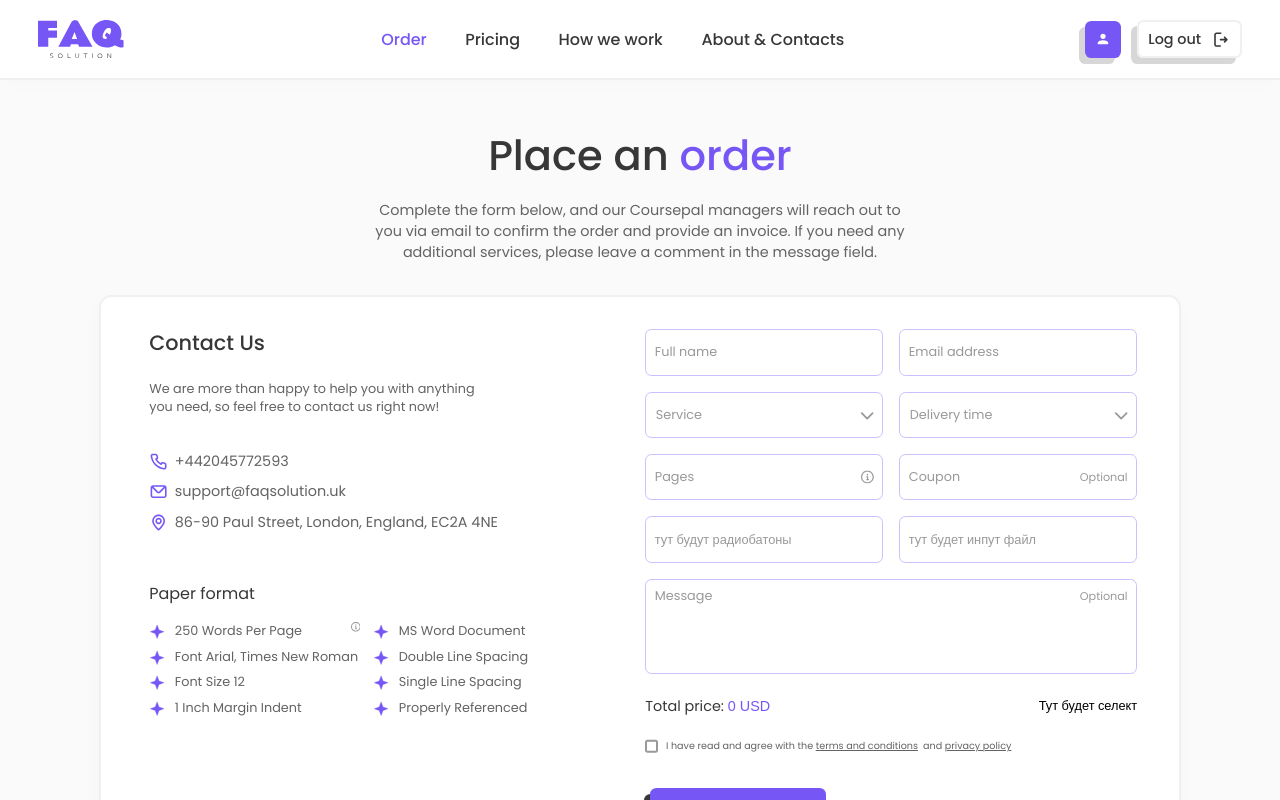
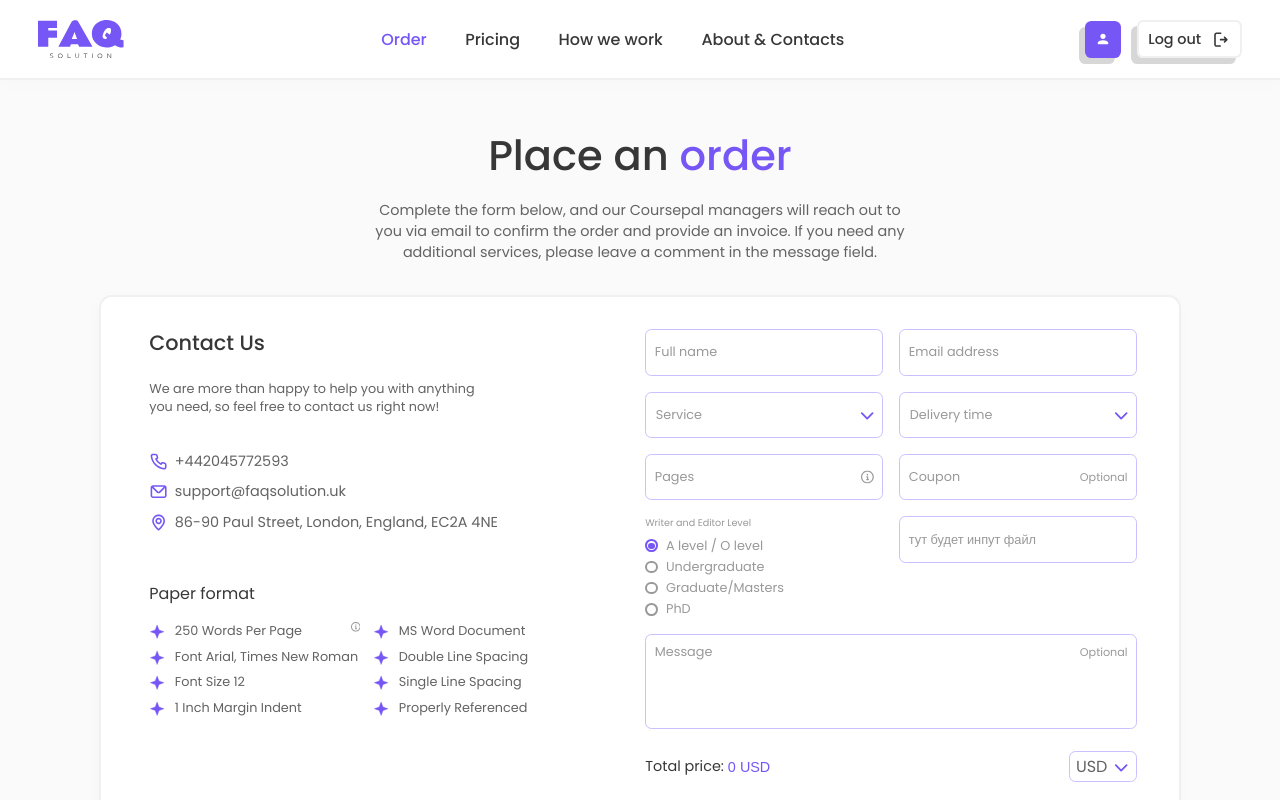
Before and after one commit to deniskeller/faq, a Next.js app: page /order in a window 1280 px wide. Shown: the top 800 px of the page. Built offline with nearby package versions, Linux system fonts and the light colour scheme; a web font is replaced by a local one.

Commit message:
baseradiobutton

```diff
--- /dev/null
+++ b/src/components/base/BaseRadioButton/BaseRadioButton.module.scss
@@ -0,0 +1,63 @@
+.BaseRadioButton {
+  position: relative;
+  user-select: none;
+  display: flex;
+  flex-direction: row;
+  align-items: center;
+
+  &_Input {
+    position: absolute;
+    visibility: hidden;
+    font-size: 0;
+    width: 0;
+    height: 0;
+    padding: 0;
+    border: 0;
+    outline: 0;
+  }
+
+  &_Check {
+    cursor: pointer;
+    display: flex;
+    justify-content: center;
+    align-items: center;
+    position: relative;
+    box-sizing: border-box;
+    width: em(16px);
+    height: em(16px);
+    border-radius: 50%;
+    border: 2px solid #999;
+    transition: border-color 0.3s ease;
+    .Tick {
+      transform: scale(0);
+      transition: transform 0.3s ease;
+    }
+
+    &:hover {
+      border-color: rgb(118, 86, 245);
+    }
+  }
+
+  &_Label {
+    margin-left: em(10px);
+    p {
+      font-family: 'Poppins', sans-serif;
+      font-size: em(16px);
+      font-weight: 400;
+      color: #999;
+    }
+  }
+
+  &__Active {
+    .BaseRadioButton_Check {
+      border-color: rgb(118, 86, 245);
+      .Tick {
+        width: em(8px);
+        height: em(8px);
+        border-radius: 50%;
+        background: rgb(118, 86, 245);
+        transform: scale(1);
+      }
+    }
+  }
+}
--- /dev/null
+++ b/src/components/base/BaseRadioButton/BaseRadioButton.tsx
@@ -0,0 +1,48 @@
+import React, { ReactNode } from 'react';
+import s from './BaseRadioButton.module.scss';
+
+interface Props {
+  id?: string;
+  className?: string;
+  name?: string;
+  isActive: boolean;
+  children?: ReactNode;
+  onClick: () => void;
+}
+
+const BaseRadioButton: React.FC<Props> = ({
+  children,
+  id = '',
+  name = '',
+  className,
+  isActive,
+  onClick,
+}) => {
+  return (
+    <div
+      className={`${s.BaseRadioButton} ${
+        isActive ? s.BaseRadioButton__Active : ''
+      } ${className}`}
+    >
+      <input
+        id={id}
+        checked={isActive}
+        name={name}
+        type="radio"
+        className={s.BaseRadioButton_Input}
+        readOnly
+      />
+      <div className={s.BaseRadioButton_Check} onClick={onClick}>
+        <div className={s.Tick}></div>
+      </div>
+
+      {children ? (
+        <div className={s.BaseRadioButton_Label}>
+          <p>{children}</p>
+        </div>
+      ) : null}
+    </div>
+  );
+};
+
+export default BaseRadioButton;
--- a/src/components/base/BaseSelect/BaseSelect.module.scss
+++ b/src/components/base/BaseSelect/BaseSelect.module.scss
@@ -54,6 +54,9 @@
     height: em(24px);
     transition: all $speed ease;
     transform: translate(0, -50%) rotate(180deg);
+    path {
+      stroke: rgb(118, 86, 245);
+    }
   }
 
   .NotEmpty {
@@ -201,3 +204,14 @@
     height: em(14px);
   }
 }
+
+.Select_currency {
+  .SelectHeader {
+    height: em(38px);
+    padding: em(4px) em(36px) em(4px) em(8px);
+    p {
+      font-size: em(20px);
+      color: rgb(99, 99, 99);
+    }
+  }
+}
--- a/src/components/base/BaseSelect/BaseSelect.tsx
+++ b/src/components/base/BaseSelect/BaseSelect.tsx
@@ -86,7 +86,7 @@ const BaseSelect: React.FC<Props> = ({
 
   return (
     <div
-      className={`${s.SelectContainer} ${className}`}
+      className={`${s.SelectContainer} ${s['Select_' + type]} ${className}`}
       ref={selectContainerRef}
     >
       <div
--- a/src/components/base/index.ts
+++ b/src/components/base/index.ts
@@ -9,3 +9,4 @@ export { default as BaseTextarea } from "./BaseTextarea/BaseTextarea";
 export { default as BaseCheckbox } from "./BaseCheckbox/BaseCheckbox";
 export { default as BaseInputPhone } from "./BaseInputPhone/BaseInputPhone";
 export { default as BaseSelect } from "./BaseSelect/BaseSelect";
+export { default as BaseRadioButton } from "./BaseRadioButton/BaseRadioButton";
--- a/src/view/landing/Order/Order.module.scss
+++ b/src/view/landing/Order/Order.module.scss
@@ -50,6 +50,8 @@
   }
 
   &_Content {
+    position: relative;
+    overflow: hidden;
     box-sizing: border-box;
     border: 2px solid $border;
     box-shadow: -2px 4px 12px 0px rgb(246, 246, 246);
@@ -59,6 +61,7 @@
     grid-template-columns: em(544px) 1fr;
     gap: 0 em(76px);
     padding: em(40px) em(52px) em(40px) em(60px);
+    min-height: em(844px);
     @include iflaptop {
     }
     @include iftablet {
@@ -177,6 +180,22 @@
             grid-column-start: 1;
             grid-column-end: 3;
           }
+
+          &_Level {
+            .Header {
+              margin-bottom: em(8px);
+              p {
+                font-weight: 400;
+                font-size: em(12px);
+                color: #999;
+              }
+            }
+            .Body {
+              display: grid;
+              grid-template-columns: 1fr;
+              gap: em(4px) 0;
+            }
+          }
         }
       }
 
@@ -224,6 +243,14 @@
       &_Button {
         margin-left: em(6px);
       }
+    }
+
+    .Image {
+      position: absolute;
+      left: em(-191px);
+      bottom: em(-36px);
+      width: em(992px);
+      height: em(203px);
     }
   }
 }
--- a/src/view/landing/Order/Order.tsx
+++ b/src/view/landing/Order/Order.tsx
@@ -7,6 +7,7 @@ import {
   BaseContainer,
   BaseIcon,
   BaseInput,
+  BaseRadioButton,
   BaseSelect,
   BaseText,
   BaseTextarea,
@@ -21,9 +22,9 @@ interface IFormData {
   deliveryTime: ISelectItem[];
   pages: string;
   coupon: string;
-  level: string;
   files: File[];
   message: string;
+  currency: ISelectItem[];
 }
 
 interface ISelectItem {
@@ -41,9 +42,14 @@ const Order: React.FC = () => {
     deliveryTime: [],
     pages: '',
     coupon: '',
-    level: 'A level / O level',
     files: [],
     message: '',
+    currency: [
+      {
+        value: 'USD',
+        label: 'USD',
+      },
+    ],
   };
 
   const [value, setValue] = useState<IFormData>(initialState);
@@ -58,6 +64,18 @@ const Order: React.FC = () => {
   const [error, setError] = useState(false);
   //checkbox
   const [checked, setChecked] = useState<boolean>(false);
+
+  //radio buttons
+  const levels = [
+    { id: '1', value: 'A level / O level' },
+    { id: '2', value: 'Undergraduate' },
+    { id: '3', value: 'Graduate/Masters' },
+    { id: '4', value: 'PhD' },
+  ];
+
+  const [paymentMethod, setPaymentMethod] = React.useState<string>(
+    levels[0].id
+  );
 
   const submitHandler = (e: { preventDefault: () => void }) => {
     e.preventDefault();
@@ -336,15 +354,27 @@ const Order: React.FC = () => {
                 />
               </div>
 
-              <div className={s.Field}>
-                <BaseInput
-                  name="email"
-                  placeholder="тут будут радиобатоны"
-                  label="тут будут радиобатоны"
-                  value={value.email}
-                  onChange={(val: string) => setNewValue(val, 'email')}
-                  error={error}
-                />
+              <div className={`${s.Field} ${s.Field_Level}`}>
+                <div className={s.Header}>
+                  <p>Writer and Editor Level</p>
+                </div>
+
+                <div className={s.Body}>
+                  {levels?.map((item, index) => {
+                    return (
+                      <BaseRadioButton
+                        key={index}
+                        name="bankTransfer"
+                        id={item.id}
+                        isActive={paymentMethod === item.id}
+                        onClick={() => setPaymentMethod(item.id)}
+                        className={s.RadionButton}
+                      >
+                        {item.value}
+                      </BaseRadioButton>
+                    );
+                  })}
+                </div>
               </div>
 
               <div className={s.Field}>
@@ -378,10 +408,28 @@ const Order: React.FC = () => {
                   <span>Total price:</span>
                 </div>
 
-                <div className={s.Price_Value}>&nbsp;0&nbsp;USD</div>
+                <div className={s.Price_Value}>
+                  &nbsp;0&nbsp;{value.currency[0].value}
+                </div>
               </div>
 
-              <div className={s.Select}>Тут будет селект</div>
+              <BaseSelect
+                name="currency"
+                value={value.currency}
+                placeholder="Currency"
+                options={[
+                  { value: 'USD', label: 'USD' },
+                  { value: 'EUR', label: 'EUR' },
+                  { value: 'RUB', label: 'RUB' },
+                ]}
+                onChange={(val: ISelectItem[] | ISelectItem) =>
+                  setNewValue(val, 'currency')
+                }
+                onClear={() => {}}
+                onBlur={() => {}}
+                type="currency"
+                className={s.Select}
+              />
             </div>
 
             <BaseCheckbox
@@ -404,6 +452,20 @@ const Order: React.FC = () => {
               Proceed to checkout
             </BaseButton>
           </form>
+
+          <svg
+            viewBox="0 0 992 203"
+            fill="none"
+            xmlns="http://www.w3.org/2000/svg"
+            className={s.Image}
+          >
+            <path
+              d="M1 3.41157C57.36 42.6736 122.544 84.0653 194.849 81.2747C260.144 78.7546 331.771 48.1902 392.5 28.5669C467.688 4.27145 575.443 -27.3366 627 49.4632C660.924 109.514 630.882 219.687 550.862 200.144C520.013 192.61 504.072 156.846 517.736 132.035C532.495 105.237 576.615 92.3177 607.128 86.1352C689.074 69.531 743.668 136.191 817.819 147.899C887.096 158.837 938.541 131.888 991 95.4421"
+              stroke="#424242"
+              strokeLinecap="round"
+              strokeDasharray="14 14"
+            />
+          </svg>
         </div>
       </BaseContainer>
     </section>
```
